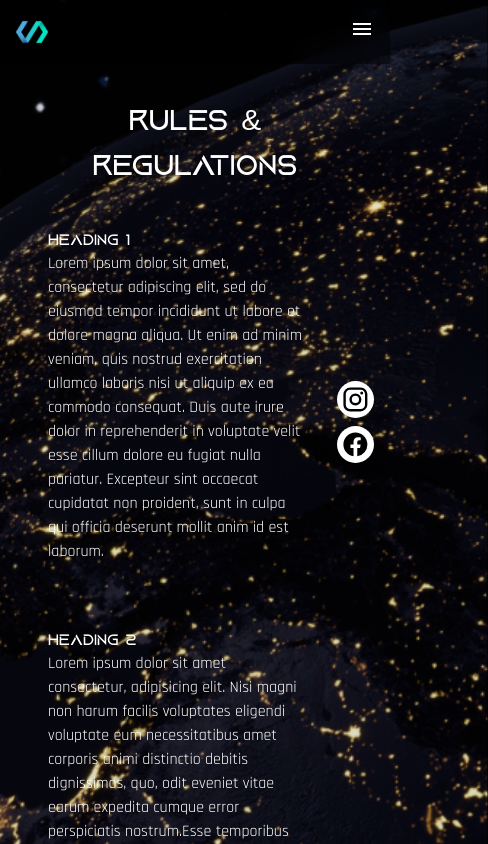
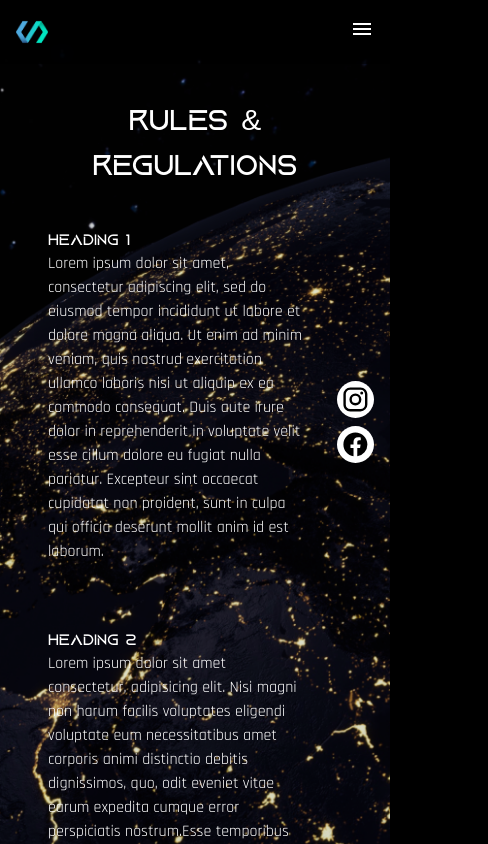
Before and after one commit to damnitjoshua/PNL23-Web, a Next.js app: page /rules in a window 390 px wide. Shown: the top 844 px of the page, 488 px wide, since content can reach past the window. Built offline with nearby package versions, Linux system fonts and the light colour scheme.

Commit message:
Fixed hamburger menu overflow on Samsung A5x devices

```diff
--- a/app/announcements/page.tsx
+++ b/app/announcements/page.tsx
@@ -29,11 +29,11 @@ export default function Announcements() {
             </header>
             <section className="lg:mx-[8em] mx-[3em] mt-10 flex min-h-[100vh] h-fit flex-col items-end justify-center text-right">
                 <div className="absolute left-0 top-10 w-full h-full min-h-fit -z-10">
-                    <Image src={MainBg} alt={"background"} className="absolute scale-150 md:scale-100 w-full " fill style={{ objectFit: "cover" }} />
+                    <Image src={MainBg} alt={"background"} className="absolute scale-120 md:scale-100 max-w-screen " fill style={{ objectFit: "cover" }} />
                     {/* <Image src={EarthImg} alt={"Earth image"} className="" fill style={{ objectFit: "cover" }} /> */}
                 </div>
                 {announcements.map(item => (
-                    <div key={item.id} className="mb-[4em]">
+                    <div key={item.id} className="mb-[4em] mr-5">
                         <h1 className="lg:text-[35px]">{item.title}</h1>
                         <p className="font-rajdhani">
                             {item.content}
--- a/app/rules/page.tsx
+++ b/app/rules/page.tsx
@@ -24,7 +24,7 @@ export default function Announcements() {
             </header>
             <section className="lg:mx-[8em] mx-[3em] mt-10 flex min-h-[100vh] h-fit flex-col items-end justify-center">
                 <div className="absolute left-0 top-10 w-full h-full min-h-fit -z-10">
-                    <Image src={MainBg} alt={"background"} className="absolute scale-150 md:scale-100 w-full " fill style={{ objectFit: "cover" }} />
+                    <Image src={MainBg} alt={"background"} className="fixed scale-120 md:scale-100 w-full " fill style={{ objectFit: "cover" }} />
                     {/* <Image src={EarthImg} alt={"Earth image"} className="" fill style={{ objectFit: "cover" }} /> */}
                 </div>
                 <h1 className="md:hidden block m-auto text-center text-[30px] mb-10">Rules & Regulations</h1>
```
